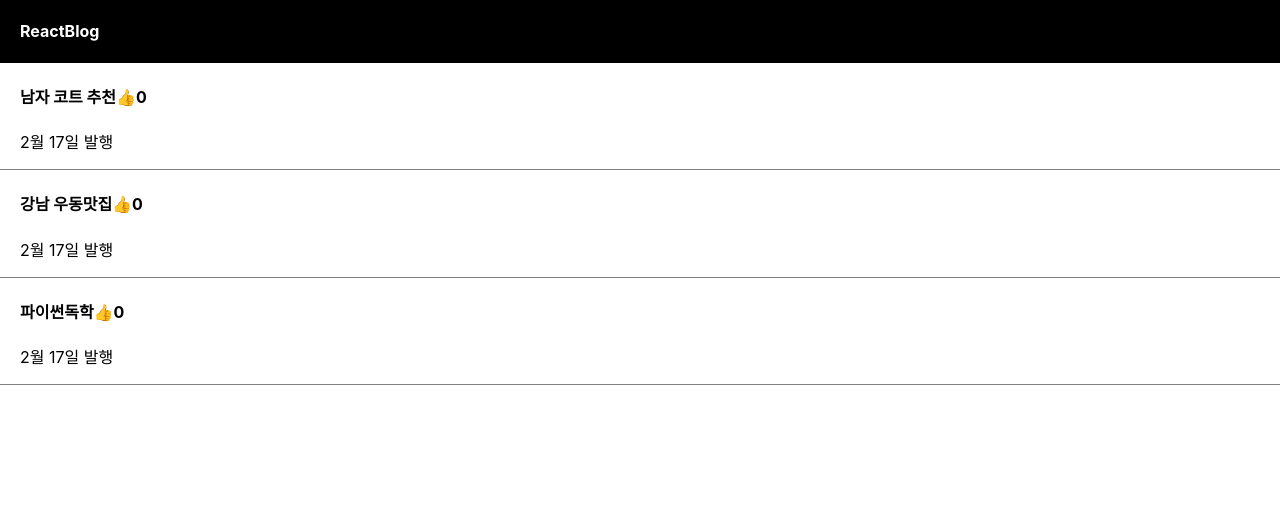
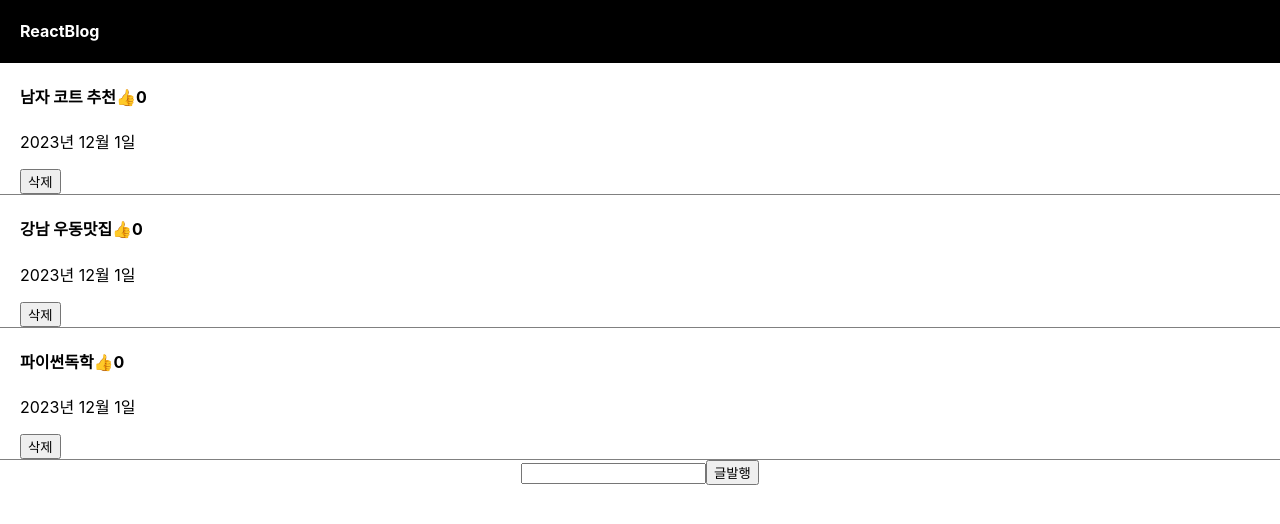
Before and after one commit to sengmin14/React_Study, a React (Create React App) app in the folder blog/: page / in a window 1280 px wide. Shown: the top 524 px of the page. Built offline with nearby package versions, Linux system fonts and the light colour scheme.

Commit message:
feat : 리스트 추가 및 삭제 기능 추가 - 추가 및 삭제 기능 - 추가 시 날짜 기능 추가

```diff
--- a/blog/src/App.js
+++ b/blog/src/App.js
@@ -7,6 +7,8 @@ function App() {
     let [따봉, 따봉변경] = useState([0, 0, 0]);
     let [modal, setModal] = useState(false);
     let [title, setTitle] = useState(0);
+    let [입력값, 입력값변경] = useState('');
+    let [날짜, 날짜변경] = useState(['2023년 12월 1일', '2023년 12월 1일', '2023년 12월 1일'])
 
     return (
         <div className="App">
@@ -20,18 +22,56 @@ function App() {
                         <h4 onClick={() => {
                         modal === true ? setModal(false) : setModal(true);
                         setTitle(i)}}>{글제목[i]}
-                            <span onClick={() => {
+                            <span onClick={(e) => { e.stopPropagation()
                                 let copy = [...따봉];
                                 copy[i]++;
                                 따봉변경(copy);
                             }}>👍
                             </span>{따봉[i]}
                         </h4>
-                        <p>2월 17일 발행</p>
+                        <p>{날짜[i]}</p>
+                        <button onClick={(e) => {
+                                e.stopPropagation()
+                                let copy = [...글제목];
+                                copy.splice(i, 1);
+                                글제목변경(copy);
+
+                                let goodCopy = [...따봉];
+                                goodCopy.splice(i, 1);
+                                따봉변경(goodCopy);
+
+                                let dateCopy = [...날짜];
+                                dateCopy.splice(i, 1);
+                                날짜변경(dateCopy);
+                        }}>삭제</button>
                     </div>
                     )
                 })
             }
+
+
+            <input onChange={(e) => {
+                입력값변경(e.target.value)
+                // console.log(입력값)
+            }}/>
+            <button onClick={() => {
+                if(입력값.trim() !== '') {
+                    let copy = [...글제목]
+                    copy.unshift(입력값)
+                    글제목변경(copy);
+
+                    let goodCopy = [...따봉]
+                    goodCopy.unshift(0)
+                    따봉변경(goodCopy);
+
+                    let today = new Date();
+                    let formattedDate = `${today.getFullYear()}년 ${today.getMonth() + 1}월 ${today.getDate()}일`
+                    let dateCopy = [...날짜];
+                    dateCopy.unshift(formattedDate);
+                    날짜변경(dateCopy);
+                }
+
+            }}>글발행</button>
 
 
             {
```
